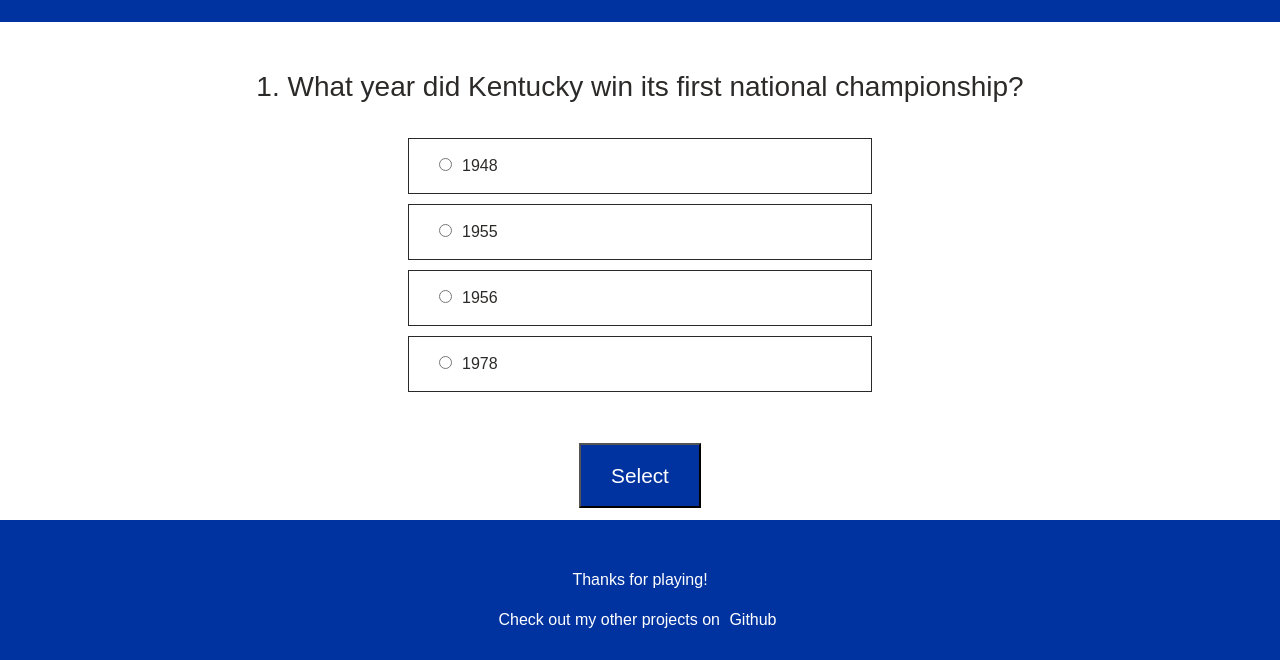
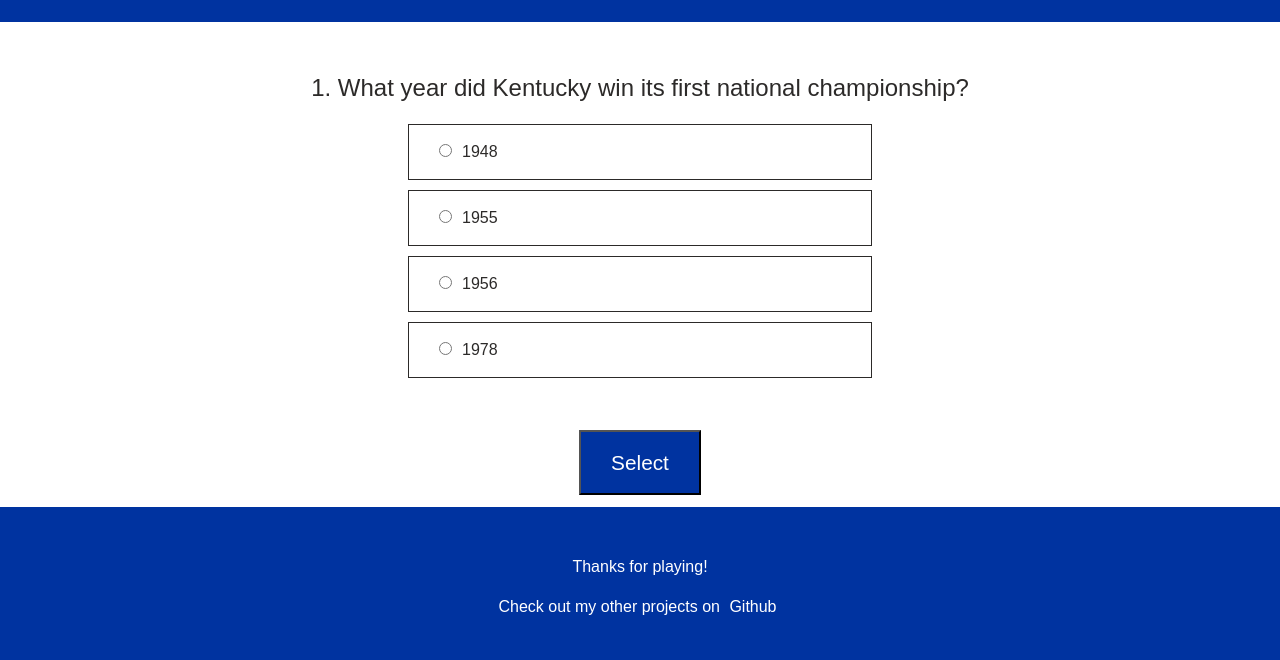
Before and after one commit to srbm/quiz-app, a plain HTML site: page index.html in a window 1280 px wide. Both pictures are taken after a click on the button "Tip Off". Shown: the part 215-875 px from the top of the page. Drawn offline with nearby package versions, Linux system fonts and the light colour scheme; a web font is replaced by a local one.

Commit message:
update styles and js required

```diff
--- a/index.html
+++ b/index.html
@@ -28,9 +28,9 @@
                 </div>
             </section>
             <section role="form" class="quiz">
-                <form action="#" method="POST">
+                <form action="" method="POST">
                     <fieldset>
-                        <h3 class="question-number">1.</h3>
+                        <legend class="question-number">1.</legend>
                         <div class="choices">
                         </div>
                         <button type="submit" class="select">Select</button>
--- a/index.js
+++ b/index.js
@@ -21,14 +21,17 @@ function handleQuizAppFunctions() {
         console.log(`displayAnswers ran`);
         const choices = [];
         const answersObj = quizDATA[questionIndex].answers;
+        let count = 0;
         if ($('.choices').html()) {
             $('.choices').empty();
         }
         for (const answer in answersObj) {
+
             choices.push(
-                `<label>
-                    <input type="radio" name="choice" value="${answersObj[answer]}" required>${answersObj[answer]}
+                `<label for="choice">
+                    <input type="radio" name="choice" value="${answersObj[answer]}" >${answersObj[answer]}
                 </label>`);
+            count++;
         }
         $('.choices').append(choices);
     }
--- a/style.scss
+++ b/style.scss
@@ -98,6 +98,7 @@ fieldset {
     border: none;
 }
 label {
+    cursor: pointer;
     display: block;
     padding: 15px 30px;
     margin: 10px auto;
```
Also changed, not shown: style.css, 3 other files.
